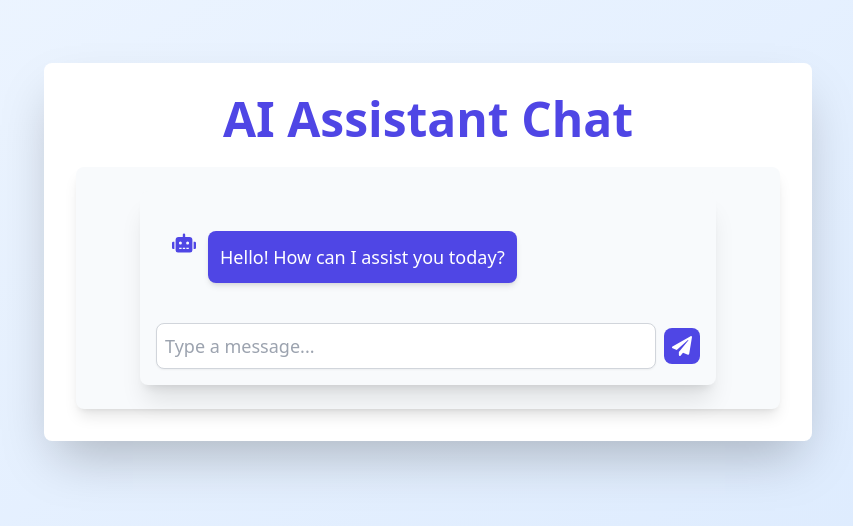
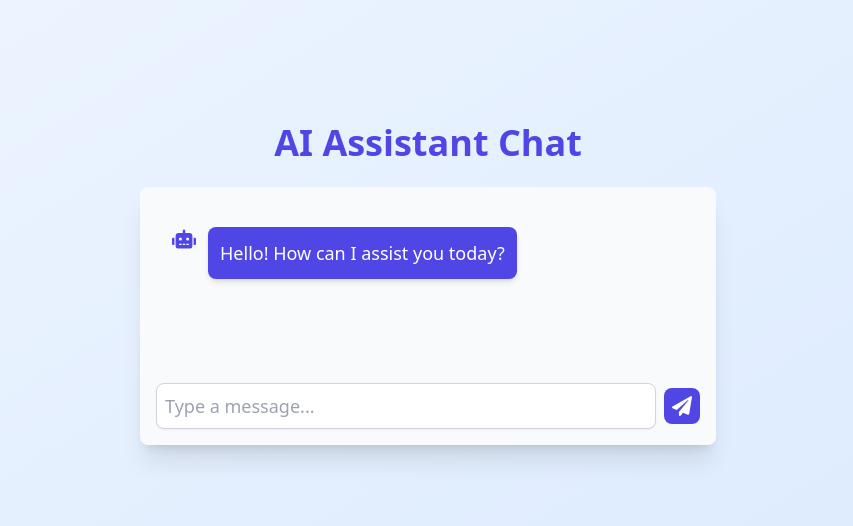
Before and after one commit to saikothasan/ai-assistant, a Next.js app: page / in a window 1280 px wide. Shown: the part 148-674 px from the top of the page, without its empty margins (212-1065 px from the left). Built offline with nearby package versions, Linux system fonts and the light colour scheme.

Commit message:
Update page.tsx

```diff
--- a/app/page.tsx
+++ b/app/page.tsx
@@ -3,13 +3,11 @@ import ChatBox from "../components/ChatBox";
 export default function Home() {
   return (
     <main className="flex flex-col items-center justify-center h-screen w-full bg-gradient-to-br from-blue-50 to-blue-100 p-4">
-      <div className="w-full max-w-3xl bg-white rounded-lg shadow-2xl p-6 md:p-8">
-        <h1 className="text-center text-4xl md:text-5xl font-bold text-primary mb-6">
+      <div className="w-full max-w-3xl">
+        <h1 className="text-center text-4xl font-bold text-primary mb-6">
           AI Assistant Chat
         </h1>
-        <div className="bg-light p-4 rounded-lg shadow-lg md:p-6">
-          <ChatBox />
-        </div>
+        <ChatBox />
       </div>
     </main>
   );
```
